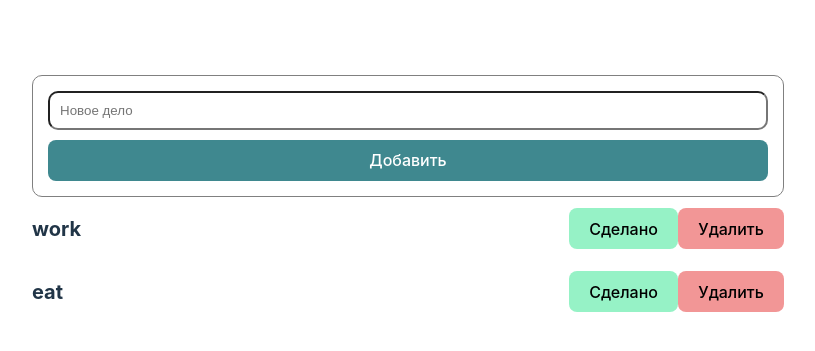
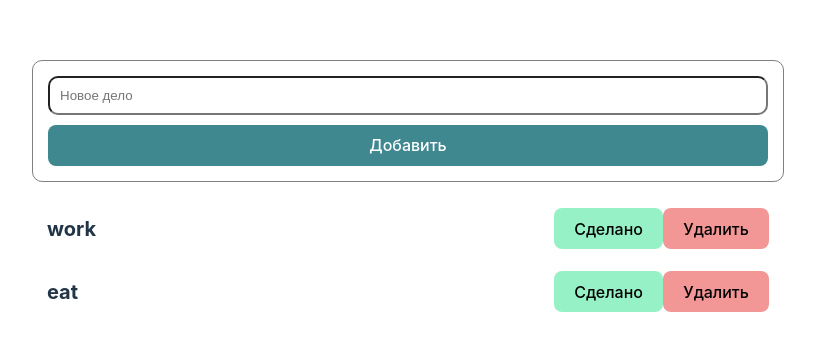
Before and after one commit to IgorGorskov/my-todo-react-, a React (Vite) app: page / in a window 1280 px wide. Shown: the part 201-552 px from the top of the page, without its empty margins (232-1047 px from the left). Built offline with nearby package versions, Linux system fonts and the light colour scheme.

Commit message:
edit TodoList.css

```diff
--- a/src/components/TodoList/TodoList.css
+++ b/src/components/TodoList/TodoList.css
@@ -3,5 +3,5 @@
     flex-direction: column;
     list-style: none;
     margin: 0;
-    padding: 0;
+    padding: 15px;
 }
```
